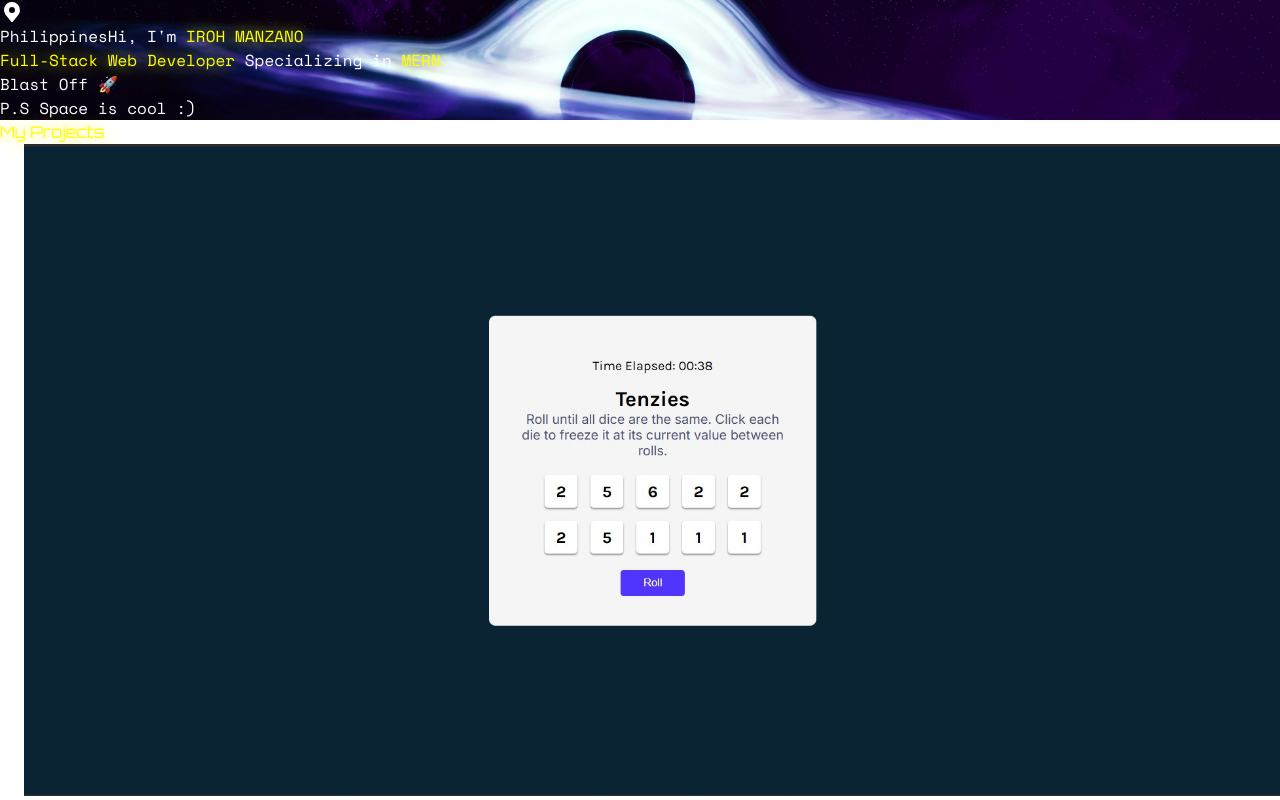
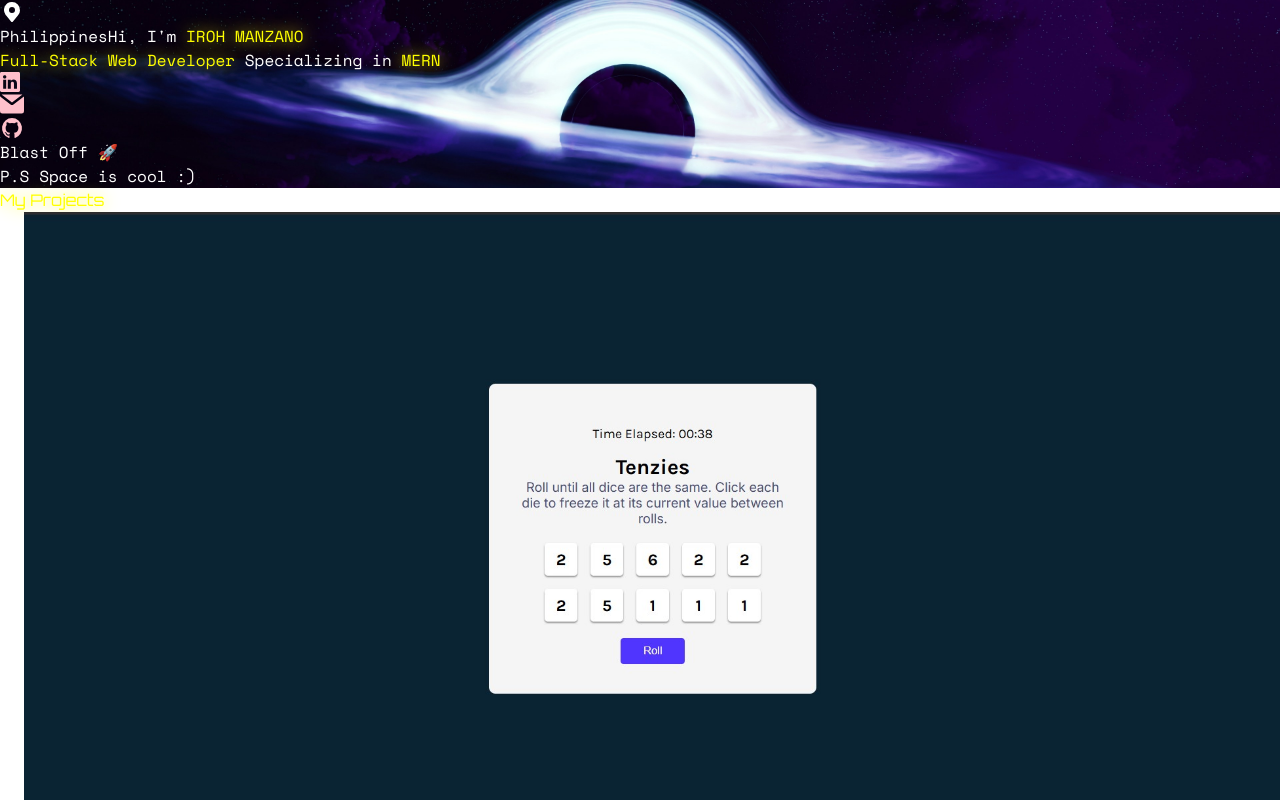
Before and after one commit to irohmanzano/react-portfolio, a Next.js app: page / in a window 1280 px wide. Shown: the top 800 px of the page. Built offline with nearby package versions, Linux system fonts and the light colour scheme.

Commit message:
added social links

```diff
--- a/src/app/components/Hero.tsx
+++ b/src/app/components/Hero.tsx
@@ -1,6 +1,7 @@
 import React, { useRef, RefObject } from 'react'
 import Button from "./Button";
 import { motion, useScroll, useTransform } from "motion/react";
+import SocialLinks from './SocialLinks';
 
 
 function Hero({ref}: {ref: RefObject<HTMLDivElement | null>}) {
@@ -22,7 +23,7 @@ function Hero({ref}: {ref: RefObject<HTMLDivElement | null>}) {
                 }}
             >
                 <motion.div
-                    className="w-full h-full flex flex-col justify-between items-center py-32"
+                    className="w-full h-full flex flex-col justify-between items-center pb-32 pt-24"
                     style={{
                         backgroundImage: 'url(/blackhole.jpg)',
                         backgroundSize: bgZoom,
@@ -50,6 +51,11 @@ function Hero({ref}: {ref: RefObject<HTMLDivElement | null>}) {
                         >
                             <span style={{color: 'yellow', textShadow: '0 0 16px rgba(255, 255, 0, 0.8)'}}>Full-Stack Web Developer</span> Specializing in <span style={{color: 'yellow', textShadow: '0 0 16px rgba(255, 255, 0, 0.8)'}}>MERN</span>
                         </span>
+                        <div
+                            className='z-10'
+                        >
+                            <SocialLinks />
+                        </div>
                     </div>
                     <div
                         className='z-10'
--- /dev/null
+++ b/src/app/components/SocialLinks.tsx
@@ -0,0 +1,58 @@
+import { addScaleCorrector, motion } from 'motion/react'
+
+function SocialLinks() {
+    const hoverEffect = {
+        rest: {
+            scale: 1
+        },
+        hover: {
+            scale: 1.8
+        }
+    };
+
+  return (
+    <div className='flex justify-center items-center gap-3 mt-4'>
+        <motion.a
+            href='https://www.linkedin.com/in/iroh-manzano/'
+            target='_blank'
+            className='cursor-pointer'
+            variants={hoverEffect}
+            initial='rest'
+            whileHover='hover'
+        >
+            <svg xmlns="http://www.w3.org/2000/svg" width="20" height="20" fill="pink" className="bi bi-linkedin" viewBox="0 0 16 16">
+            <path d="M0 1.146C0 .513.526 0 1.175 0h13.65C15.474 0 16 .513 16 1.146v13.708c0 .633-.526 1.146-1.175 1.146H1.175C.526 16 0 15.487 0 14.854zm4.943 12.248V6.169H2.542v7.225zm-1.2-8.212c.837 0 1.358-.554 1.358-1.248-.015-.709-.52-1.248-1.342-1.248S2.4 3.226 2.4 3.934c0 .694.521 1.248 1.327 1.248zm4.908 8.212V9.359c0-.216.016-.432.08-.586.173-.431.568-.878 1.232-.878.869 0 1.216.662 1.216 1.634v3.865h2.401V9.25c0-2.22-1.184-3.252-2.764-3.252-1.274 0-1.845.7-2.165 1.193v.025h-.016l.016-.025V6.169h-2.4c.03.678 0 7.225 0 7.225z"/>
+            </svg>
+        </motion.a>
+
+        <motion.a
+            href='mailto:manzanoiroh777@gmail.com'
+            target='_blank'
+            className='cursor-pointer'
+            variants={hoverEffect}
+            initial='rest'
+            whileHover='hover'
+        >
+            <svg className="w-6 h-6 text-gray-800 dark:text-white" aria-hidden="true" xmlns="http://www.w3.org/2000/svg" width="24" height="24" fill="pink" viewBox="2 2 20 20">
+            <path d="M2.038 5.61A2.01 2.01 0 0 0 2 6v12a2 2 0 0 0 2 2h16a2 2 0 0 0 2-2V6c0-.12-.01-.238-.03-.352l-.866.65-7.89 6.032a2 2 0 0 1-2.429 0L2.884 6.288l-.846-.677Z"/>
+            <path d="M20.677 4.117A1.996 1.996 0 0 0 20 4H4c-.225 0-.44.037-.642.105l.758.607L12 10.742 19.9 4.7l.777-.583Z"/>
+            </svg>
+        </motion.a>
+
+        <motion.a
+            href='https://github.com/irohmanzano'
+            target='_blank'
+            className='cursor-pointer'
+            variants={hoverEffect}
+            initial='rest'
+            whileHover='hover'
+        >
+            <svg className="w-6 h-6 text-gray-800 dark:text-white" aria-hidden="true" xmlns="http://www.w3.org/2000/svg" width="24" height="24" fill="pink" viewBox="0 0 24 24">
+            <path fillRule="evenodd" d="M12.006 2a9.847 9.847 0 0 0-6.484 2.44 10.32 10.32 0 0 0-3.393 6.17 10.48 10.48 0 0 0 1.317 6.955 10.045 10.045 0 0 0 5.4 4.418c.504.095.683-.223.683-.494 0-.245-.01-1.052-.014-1.908-2.78.62-3.366-1.21-3.366-1.21a2.711 2.711 0 0 0-1.11-1.5c-.907-.637.07-.621.07-.621.317.044.62.163.885.346.266.183.487.426.647.71.135.253.318.476.538.655a2.079 2.079 0 0 0 2.37.196c.045-.52.27-1.006.635-1.37-2.219-.259-4.554-1.138-4.554-5.07a4.022 4.022 0 0 1 1.031-2.75 3.77 3.77 0 0 1 .096-2.713s.839-.275 2.749 1.05a9.26 9.26 0 0 1 5.004 0c1.906-1.325 2.74-1.05 2.74-1.05.37.858.406 1.828.101 2.713a4.017 4.017 0 0 1 1.029 2.75c0 3.939-2.339 4.805-4.564 5.058a2.471 2.471 0 0 1 .679 1.897c0 1.372-.012 2.477-.012 2.814 0 .272.18.592.687.492a10.05 10.05 0 0 0 5.388-4.421 10.473 10.473 0 0 0 1.313-6.948 10.32 10.32 0 0 0-3.39-6.165A9.847 9.847 0 0 0 12.007 2Z" clipRule="evenodd"/>
+            </svg>
+        </motion.a>
+    </div>
+  )
+}
+
+export default SocialLinks
```
